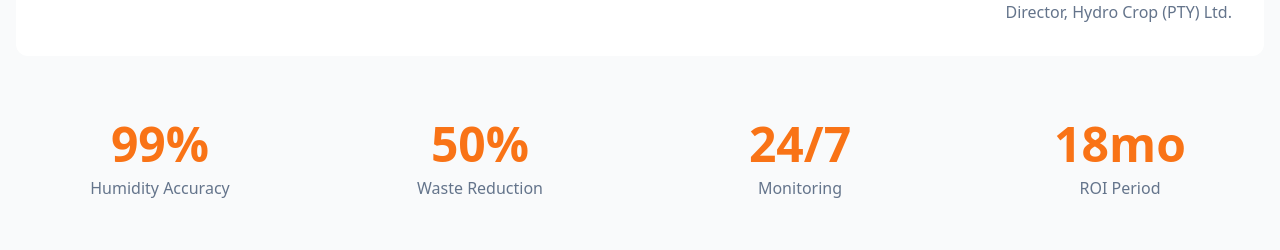
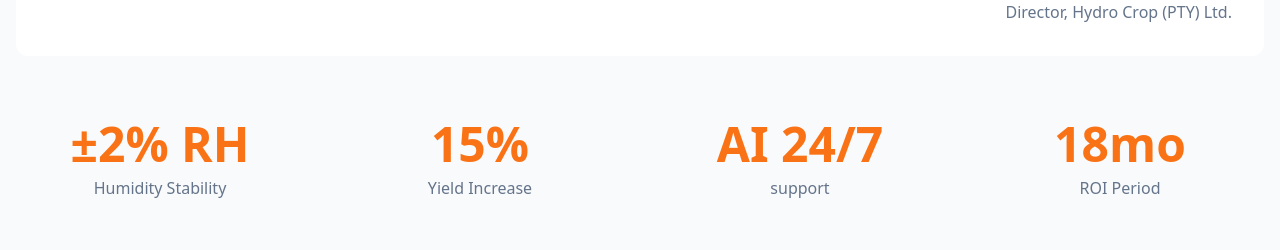
Before and after one commit to TheKingsCut/climax-website, a React (Vite) app: page / in a window 1280 px wide. Shown: the part 2640-2890 px from the top of the page. Built offline with nearby package versions, Linux system fonts and the light colour scheme.

Commit message:
Update hero section statistics
Updated the hero section statistics in `src/components/Hero.tsx` to include "± 2 % RH Humidity Stability", "15 % Yield Increase", "AI 24 / 7 support", and "18 mo ROI Period".

```diff
--- a/src/components/WhyChoose.tsx
+++ b/src/components/WhyChoose.tsx
@@ -94,16 +94,16 @@ const WhyChoose = () => {
         {/* Statistics */}
         <div className="grid grid-cols-2 md:grid-cols-4 gap-8">
           <div className="text-center">
-            <div className="text-4xl md:text-5xl font-bold text-orange-500 mb-2">99%</div>
-            <div className="text-muted-foreground">Humidity Accuracy</div>
+            <div className="text-4xl md:text-5xl font-bold text-orange-500 mb-2">±2% RH</div>
+            <div className="text-muted-foreground">Humidity Stability</div>
           </div>
           <div className="text-center">
-            <div className="text-4xl md:text-5xl font-bold text-orange-500 mb-2">50%</div>
-            <div className="text-muted-foreground">Waste Reduction</div>
+            <div className="text-4xl md:text-5xl font-bold text-orange-500 mb-2">15%</div>
+            <div className="text-muted-foreground">Yield Increase</div>
           </div>
           <div className="text-center">
-            <div className="text-4xl md:text-5xl font-bold text-orange-500 mb-2">24/7</div>
-            <div className="text-muted-foreground">Monitoring</div>
+            <div className="text-4xl md:text-5xl font-bold text-orange-500 mb-2">AI 24/7</div>
+            <div className="text-muted-foreground">support</div>
           </div>
           <div className="text-center">
             <div className="text-4xl md:text-5xl font-bold text-orange-500 mb-2">18mo</div>
```
